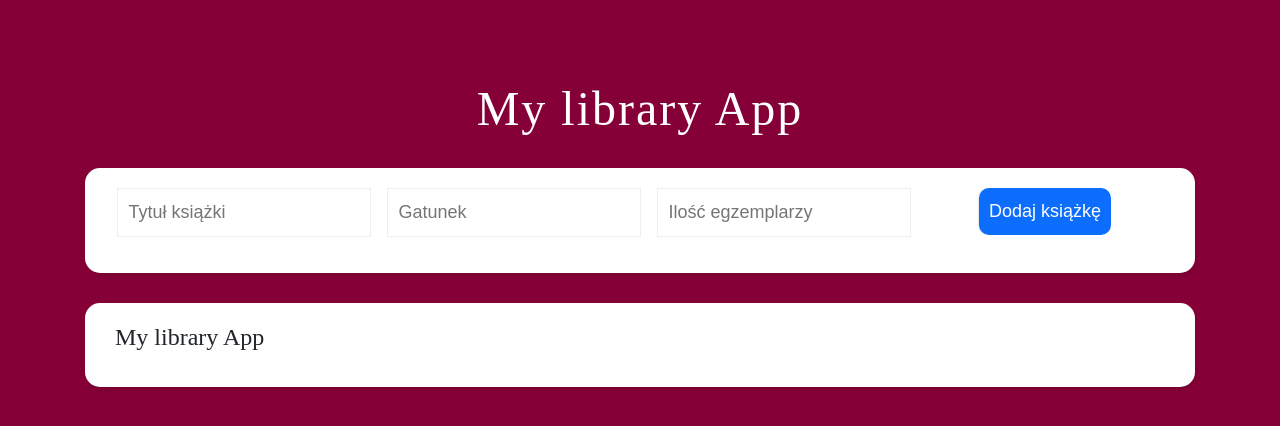
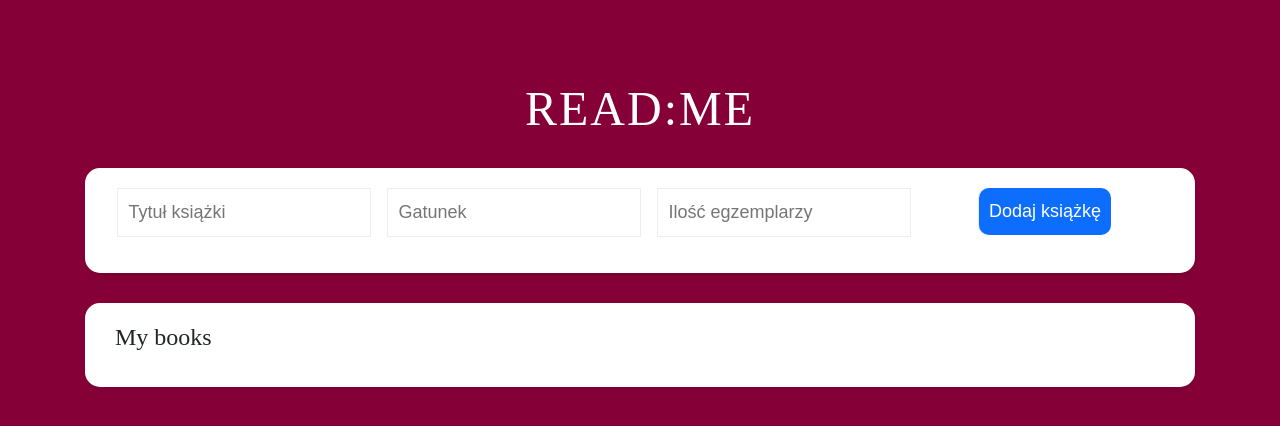
Before and after one commit to cristiano250/MyLib, a plain HTML site: page index.html in a window 1280 px wide. Drawn offline with nearby package versions, Linux system fonts and the light colour scheme; no server answers.

Commit message:
Update index.html

```diff
--- a/index.html
+++ b/index.html
@@ -1,7 +1,7 @@
 <!DOCTYPE html>
 <html lang="pl">
 <head>
-  <title>My library App</title>
+  <title>READ:ME</title>
   <meta charset="utf-8">
   <meta name="viewport" content="width=device-width, initial-scale=1">
   <link rel="stylesheet" href="https://cdn.jsdelivr.net/npm/bootstrap@4.6.1/dist/css/bootstrap.min.css">
@@ -15,7 +15,7 @@
 <body>
 
 <div class="container">
-    <h1>My library App</h1>
+    <h1>READ:ME</h1>
 
     <div class="content">
 
@@ -41,7 +41,7 @@
 
 
     <div class="content">
-        <h4>My library App</h4>
+        <h4>My books</h4>
         <ul id="book-list"></ul>
     </div>
     <script>
```
